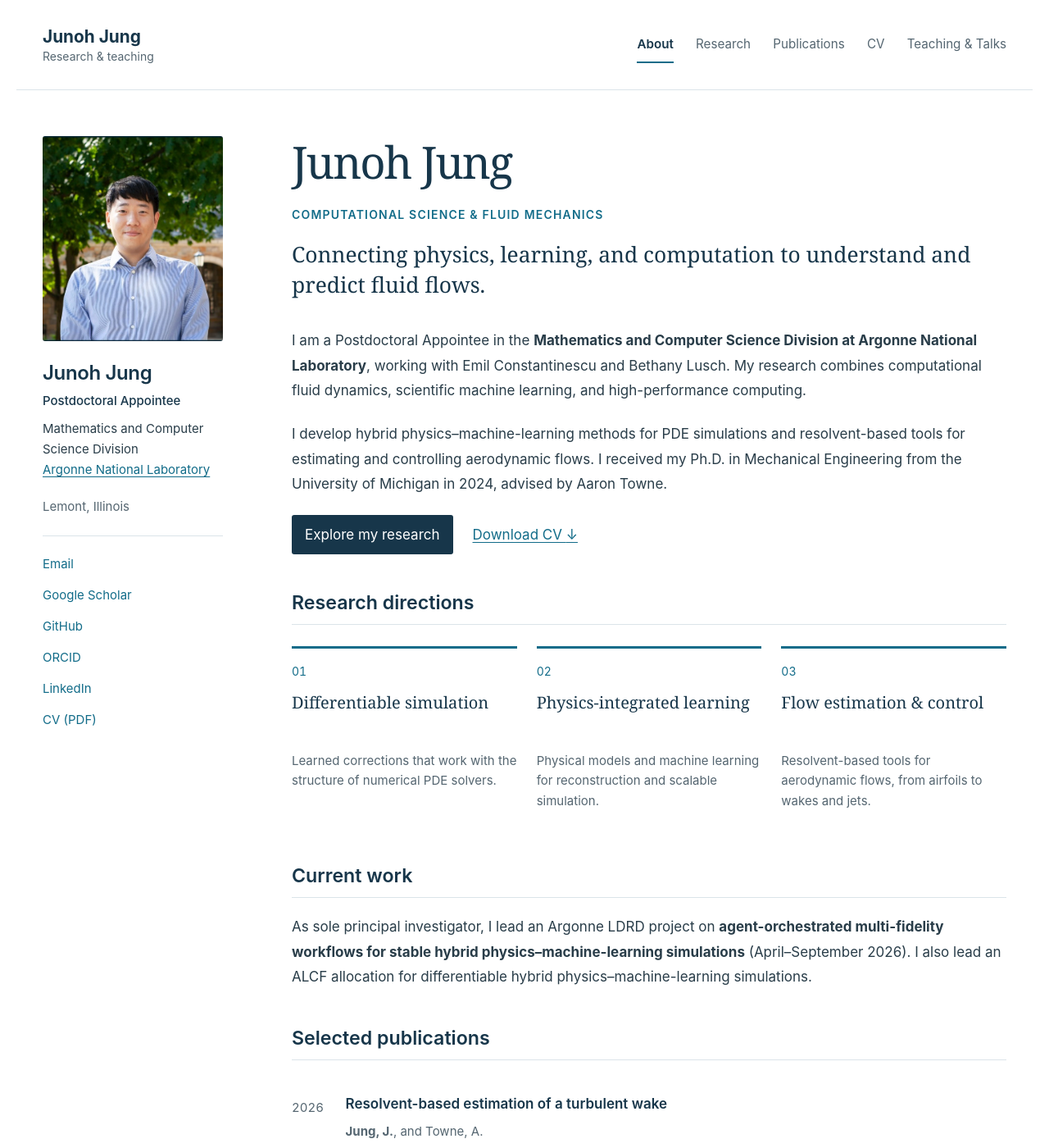
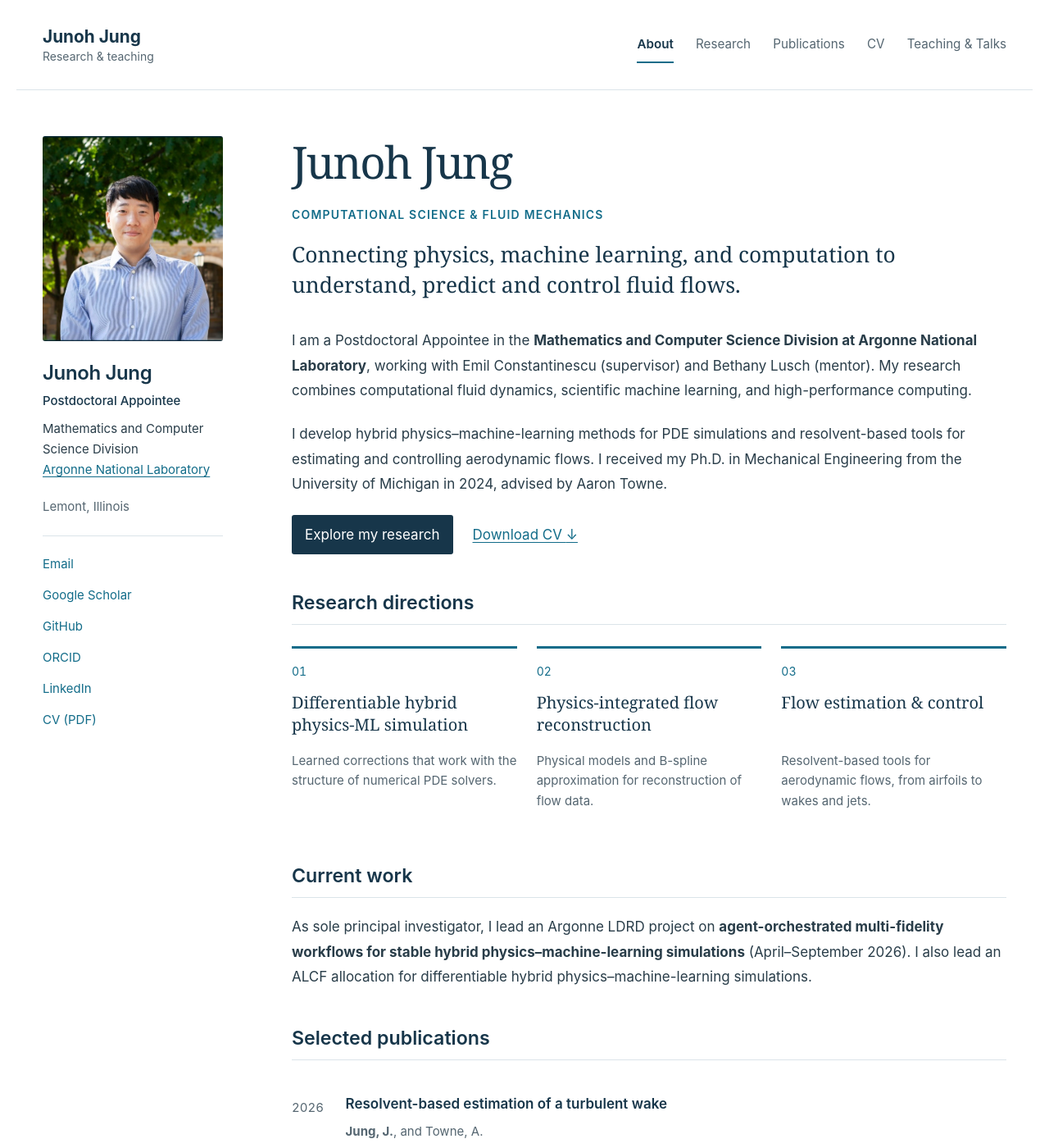
Before and after one commit to junohjung/junohjung.github.io, a Jekyll site: the page built from index.md, in a window 1280 px wide and 1400 px high. Shown: the whole window at 82% size. Built offline with Jekyll 4.4.1, drawn with Linux system fonts in a browser that asks for light colours.

Commit message:
Update Site source

```diff
--- a/index.md
+++ b/index.md
@@ -5,9 +5,9 @@ title: "Junoh Jung"
 excerpt: "Computational fluid dynamics, scientific machine learning, and high-performance computing."
 ---
 <p class="eyebrow">Computational science &amp; fluid mechanics</p>
-<p class="lead">Connecting physics, learning, and computation to understand and predict fluid flows.</p>
+<p class="lead">Connecting physics, machine learning, and computation to understand, predict and control fluid flows.</p>
 
-I am a Postdoctoral Appointee in the **Mathematics and Computer Science Division at Argonne National Laboratory**, working with Emil Constantinescu and Bethany Lusch. My research combines computational fluid dynamics, scientific machine learning, and high-performance computing.
+I am a Postdoctoral Appointee in the **Mathematics and Computer Science Division at Argonne National Laboratory**, working with Emil Constantinescu (supervisor) and Bethany Lusch (mentor). My research combines computational fluid dynamics, scientific machine learning, and high-performance computing.
 
 I develop hybrid physics–machine-learning methods for PDE simulations and resolvent-based tools for estimating and controlling aerodynamic flows. I received my Ph.D. in Mechanical Engineering from the University of Michigan in 2024, advised by Aaron Towne.
 
@@ -15,7 +15,7 @@ I develop hybrid physics–machine-learning methods for PDE simulations and reso
 
 ## Research directions
 
-<div class="research-overview"><a href="/research/#differentiable-simulation"><span class="research-index">01</span><h3>Differentiable simulation</h3><p>Learned corrections that work with the structure of numerical PDE solvers.</p></a><a href="/research/#physics-integrated-learning"><span class="research-index">02</span><h3>Physics-integrated learning</h3><p>Physical models and machine learning for reconstruction and scalable simulation.</p></a><a href="/research/#flow-estimation-and-control"><span class="research-index">03</span><h3>Flow estimation &amp; control</h3><p>Resolvent-based tools for aerodynamic flows, from airfoils to wakes and jets.</p></a></div>
+<div class="research-overview"><a href="/research/#differentiable-simulation"><span class="research-index">01</span><h3>Differentiable hybrid physics-ML simulation</h3><p>Learned corrections that work with the structure of numerical PDE solvers.</p></a><a href="/research/#physics-integrated-learning"><span class="research-index">02</span><h3>Physics-integrated flow reconstruction</h3><p>Physical models and B-spline approximation for reconstruction of flow data.</p></a><a href="/research/#flow-estimation-and-control"><span class="research-index">03</span><h3>Flow estimation &amp; control</h3><p>Resolvent-based tools for aerodynamic flows, from airfoils to wakes and jets.</p></a></div>
 
 ## Current work
 
```
